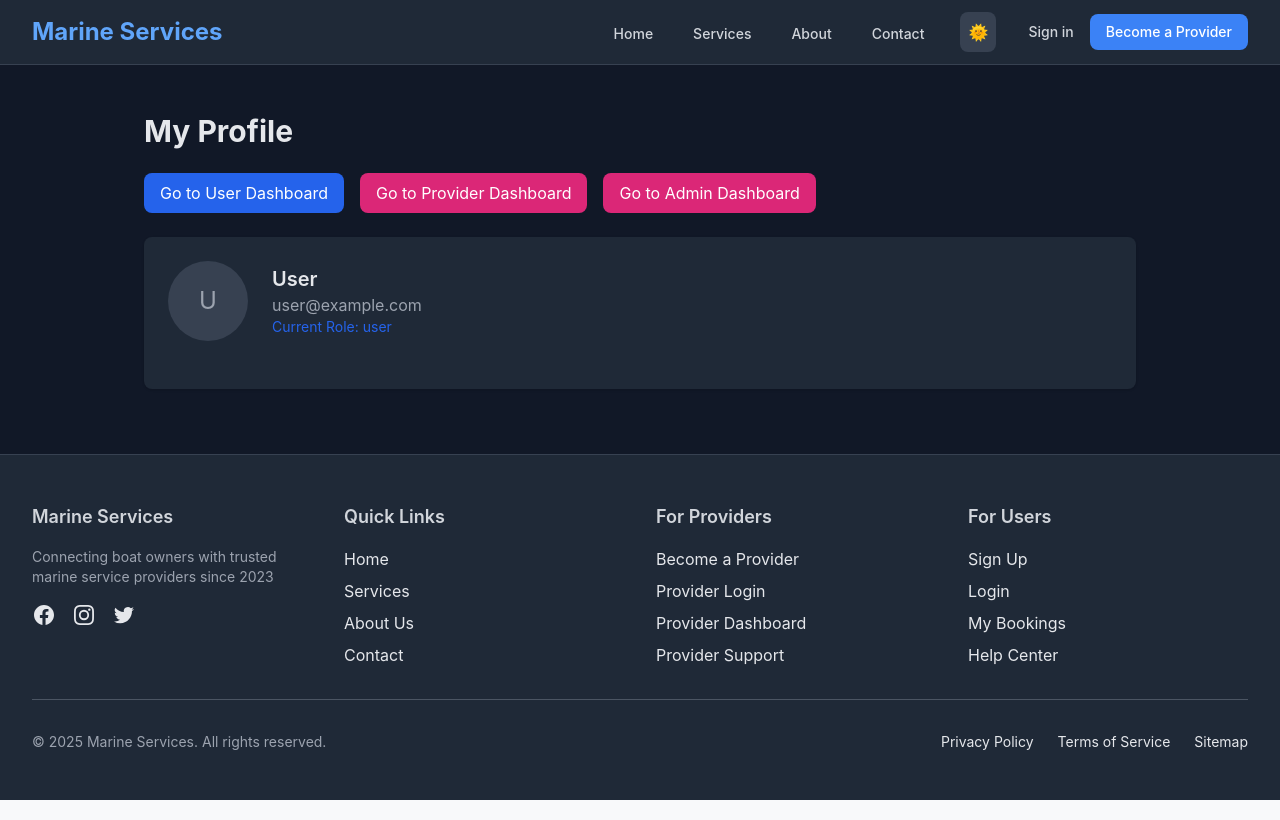
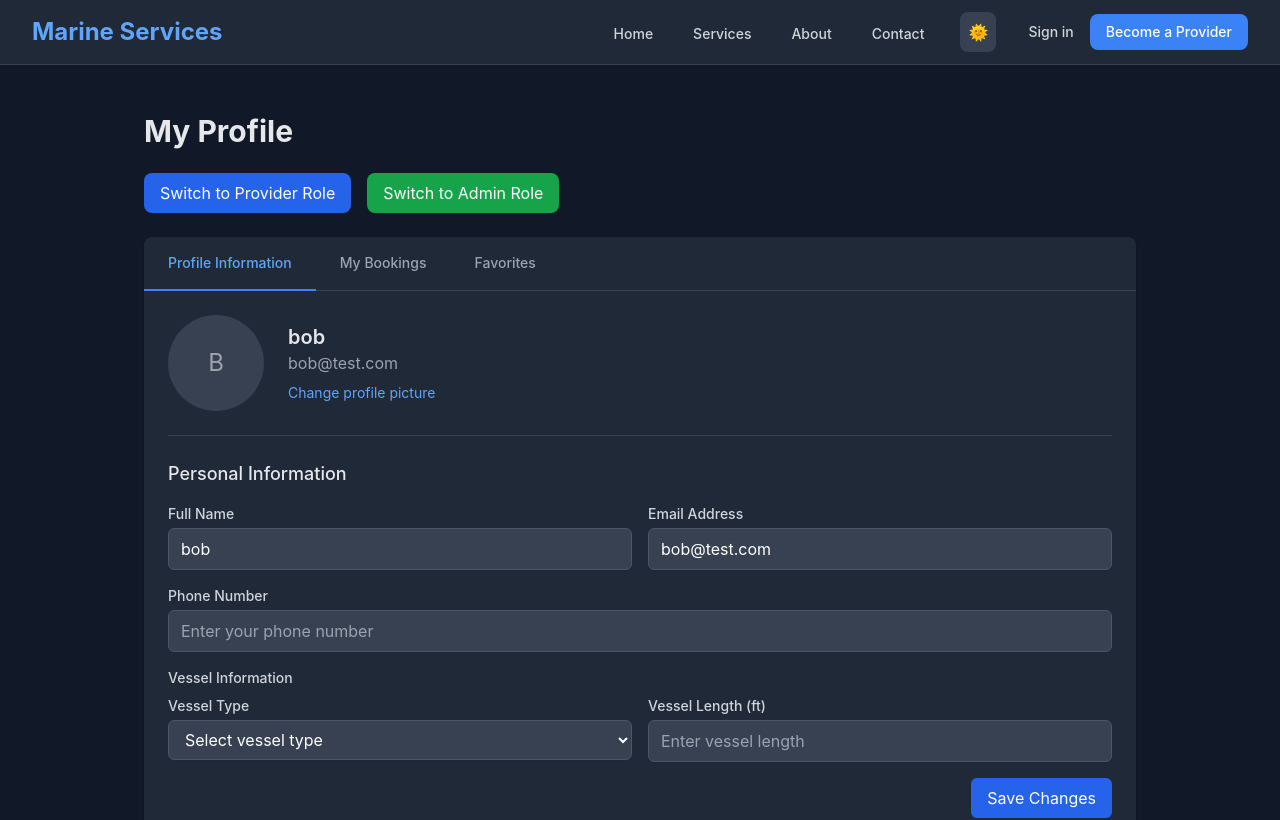
Before and after one commit to bobby38/marine-app, a React (Vite) app: page /profile in a window 1280 px wide. Shown: the top 820 px of the page. Built offline with nearby package versions, Linux system fonts and the light colour scheme.

Commit message:
Update ProfilePage to match deployed version with role switching buttons and profile tabs

```diff
--- a/src/pages/ProfilePage.tsx
+++ b/src/pages/ProfilePage.tsx
@@ -1,51 +1,205 @@
-import React from 'react';
+import React, { useState } from 'react';
 import { useNavigate } from 'react-router-dom';
 import { useAuth } from '../context/AuthContext';
-import ProviderProfile from '../features/provider/components/ProviderProfile';
 
 const ProfilePage: React.FC = () => {
-  const { user } = useAuth();
+  const { user, updateUserRole } = useAuth();
+  const [activeTab, setActiveTab] = useState('profile');
   const navigate = useNavigate();
 
   return (
     <div className="max-w-5xl mx-auto p-4">
       <h1 className="text-3xl font-bold mb-6">My Profile</h1>
 
-      {/* Direct dashboard links */}
+      {/* Role switching buttons */}
       <div className="mb-6 flex flex-wrap gap-4">
         <button
-          onClick={() => navigate('/user/dashboard')}
+          onClick={() => {
+            updateUserRole('provider');
+            setTimeout(() => navigate('/provider/dashboard'), 100);
+          }}
           className="px-4 py-2 bg-blue-600 text-white rounded-lg hover:bg-blue-700 transition-colors"
         >
-          Go to User Dashboard
+          Switch to Provider Role
         </button>
         <button
-          onClick={() => navigate('/provider/dashboard')}
-          className="px-4 py-2 bg-pink-600 text-white rounded-lg hover:bg-pink-700 transition-colors"
+          onClick={() => {
+            updateUserRole('admin');
+            setTimeout(() => navigate('/admin/dashboard'), 100);
+          }}
+          className="px-4 py-2 bg-green-600 text-white rounded-lg hover:bg-green-700 transition-colors"
         >
-          Go to Provider Dashboard
-        </button>
-        <button
-          onClick={() => navigate('/admin/dashboard')}
-          className="px-4 py-2 bg-pink-600 text-white rounded-lg hover:bg-pink-700 transition-colors"
-        >
-          Go to Admin Dashboard
+          Switch to Admin Role
         </button>
       </div>
 
-      {user?.role === 'provider' && <ProviderProfile />}
+      {/* Profile tabs */}
+      <div className="bg-white dark:bg-gray-800 shadow rounded-lg overflow-hidden">
+        <div className="border-b border-gray-200 dark:border-gray-700">
+          <nav className="flex -mb-px">
+            <button
+              onClick={() => setActiveTab('profile')}
+              className={`py-4 px-6 text-center border-b-2 font-medium text-sm ${
+                activeTab === 'profile'
+                  ? 'border-blue-500 text-blue-600 dark:text-blue-400'
+                  : 'border-transparent text-gray-500 hover:text-gray-700 dark:text-gray-400 dark:hover:text-gray-300'
+              }`}
+            >
+              Profile Information
+            </button>
+            <button
+              onClick={() => setActiveTab('bookings')}
+              className={`py-4 px-6 text-center border-b-2 font-medium text-sm ${
+                activeTab === 'bookings'
+                  ? 'border-blue-500 text-blue-600 dark:text-blue-400'
+                  : 'border-transparent text-gray-500 hover:text-gray-700 dark:text-gray-400 dark:hover:text-gray-300'
+              }`}
+            >
+              My Bookings
+            </button>
+            <button
+              onClick={() => setActiveTab('favorites')}
+              className={`py-4 px-6 text-center border-b-2 font-medium text-sm ${
+                activeTab === 'favorites'
+                  ? 'border-blue-500 text-blue-600 dark:text-blue-400'
+                  : 'border-transparent text-gray-500 hover:text-gray-700 dark:text-gray-400 dark:hover:text-gray-300'
+              }`}
+            >
+              Favorites
+            </button>
+          </nav>
+        </div>
 
-      {/* Basic profile info for all users */}
-      <div className="bg-white dark:bg-gray-800 shadow rounded-lg p-6">
-        <div className="flex items-center mb-6">
-          <div className="h-20 w-20 rounded-full bg-gray-200 dark:bg-gray-700 flex items-center justify-center text-gray-400 text-2xl">
-            {user?.name?.charAt(0).toUpperCase() || 'U'}
-          </div>
-          <div className="ml-6">
-            <h2 className="text-xl font-semibold">{user?.name || 'User'}</h2>
-            <p className="text-gray-500 dark:text-gray-400">{user?.email || 'user@example.com'}</p>
-            <p className="text-sm text-blue-600">Current Role: {user?.role || 'user'}</p>
-          </div>
+        <div className="p-6">
+          {activeTab === 'profile' && (
+            <div className="space-y-6">
+              <div className="flex items-center">
+                <div className="h-24 w-24 rounded-full bg-gray-200 dark:bg-gray-700 flex items-center justify-center text-gray-400 text-2xl overflow-hidden">
+                  {user?.avatar ? (
+                    <img src={user.avatar} alt={user.name} className="h-full w-full object-cover" />
+                  ) : (
+                    <span>{user?.name?.charAt(0).toUpperCase() || 'B'}</span>
+                  )}
+                </div>
+                <div className="ml-6">
+                  <h2 className="text-xl font-semibold">{user?.name || 'bob'}</h2>
+                  <p className="text-gray-500 dark:text-gray-400">{user?.email || 'bob@test.com'}</p>
+                  <button className="mt-2 text-sm text-blue-600 dark:text-blue-400 hover:underline">
+                    Change profile picture
+                  </button>
+                </div>
+              </div>
+
+              <div className="border-t border-gray-200 dark:border-gray-700 pt-6">
+                <h3 className="text-lg font-medium mb-4">Personal Information</h3>
+                <form className="space-y-4">
+                  <div className="grid grid-cols-1 md:grid-cols-2 gap-4">
+                    <div>
+                      <label htmlFor="fullName" className="block text-sm font-medium text-gray-700 dark:text-gray-300 mb-1">
+                        Full Name
+                      </label>
+                      <input
+                        type="text"
+                        id="fullName"
+                        name="fullName"
+                        defaultValue={user?.name || 'bob'}
+                        className="w-full px-3 py-2 border border-gray-300 rounded-md shadow-sm focus:outline-none focus:ring-blue-500 focus:border-blue-500 dark:bg-gray-700 dark:border-gray-600 dark:text-white"
+                      />
+                    </div>
+                    <div>
+                      <label htmlFor="email" className="block text-sm font-medium text-gray-700 dark:text-gray-300 mb-1">
+                        Email Address
+                      </label>
+                      <input
+                        type="email"
+                        id="email"
+                        name="email"
+                        defaultValue={user?.email || 'bob@test.com'}
+                        className="w-full px-3 py-2 border border-gray-300 rounded-md shadow-sm focus:outline-none focus:ring-blue-500 focus:border-blue-500 dark:bg-gray-700 dark:border-gray-600 dark:text-white"
+                      />
+                    </div>
+                  </div>
+                  <div>
+                    <label htmlFor="phone" className="block text-sm font-medium text-gray-700 dark:text-gray-300 mb-1">
+                      Phone Number
+                    </label>
+                    <input
+                      type="tel"
+                      id="phone"
+                      name="phone"
+                      placeholder="Enter your phone number"
+                      className="w-full px-3 py-2 border border-gray-300 rounded-md shadow-sm focus:outline-none focus:ring-blue-500 focus:border-blue-500 dark:bg-gray-700 dark:border-gray-600 dark:text-white"
+                    />
+                  </div>
+                  <div>
+                    <h4 className="text-sm font-medium text-gray-700 dark:text-gray-300 mb-2">Vessel Information</h4>
+                    <div className="grid grid-cols-1 md:grid-cols-2 gap-4">
+                      <div>
+                        <label htmlFor="vesselType" className="block text-sm font-medium text-gray-700 dark:text-gray-300 mb-1">
+                          Vessel Type
+                        </label>
+                        <select
+                          id="vesselType"
+                          name="vesselType"
+                          className="w-full px-3 py-2 border border-gray-300 rounded-md shadow-sm focus:outline-none focus:ring-blue-500 focus:border-blue-500 dark:bg-gray-700 dark:border-gray-600 dark:text-white"
+                        >
+                          <option value="">Select vessel type</option>
+                          <option value="yacht">Yacht</option>
+                          <option value="speedboat">Speedboat</option>
+                          <option value="sailboat">Sailboat</option>
+                          <option value="commercial">Commercial</option>
+                        </select>
+                      </div>
+                      <div>
+                        <label htmlFor="vesselLength" className="block text-sm font-medium text-gray-700 dark:text-gray-300 mb-1">
+                          Vessel Length (ft)
+                        </label>
+                        <input
+                          type="number"
+                          id="vesselLength"
+                          name="vesselLength"
+                          placeholder="Enter vessel length"
+                          className="w-full px-3 py-2 border border-gray-300 rounded-md shadow-sm focus:outline-none focus:ring-blue-500 focus:border-blue-500 dark:bg-gray-700 dark:border-gray-600 dark:text-white"
+                        />
+                      </div>
+                    </div>
+                  </div>
+                  <div className="flex justify-end">
+                    <button
+                      type="submit"
+                      className="px-4 py-2 bg-blue-600 text-white rounded-md hover:bg-blue-700 focus:outline-none focus:ring-2 focus:ring-blue-500 focus:ring-offset-2"
+                    >
+                      Save Changes
+                    </button>
+                  </div>
+                </form>
+              </div>
+            </div>
+          )}
+
+          {activeTab === 'bookings' && (
+            <div className="text-center py-8">
+              <p className="text-gray-500 dark:text-gray-400">You don't have any active bookings. Browse our services to book your first marine service!</p>
+              <button
+                onClick={() => navigate('/services')}
+                className="mt-4 px-4 py-2 bg-blue-600 text-white rounded-md hover:bg-blue-700 focus:outline-none focus:ring-2 focus:ring-blue-500 focus:ring-offset-2"
+              >
+                Browse Services
+              </button>
+            </div>
+          )}
+
+          {activeTab === 'favorites' && (
+            <div className="text-center py-8">
+              <p className="text-gray-500 dark:text-gray-400">You haven't saved any favorites yet. Browse our services and save your favorites!</p>
+              <button
+                onClick={() => navigate('/services')}
+                className="mt-4 px-4 py-2 bg-blue-600 text-white rounded-md hover:bg-blue-700 focus:outline-none focus:ring-2 focus:ring-blue-500 focus:ring-offset-2"
+              >
+                Browse Services
+              </button>
+            </div>
+          )}
         </div>
       </div>
     </div>
```
